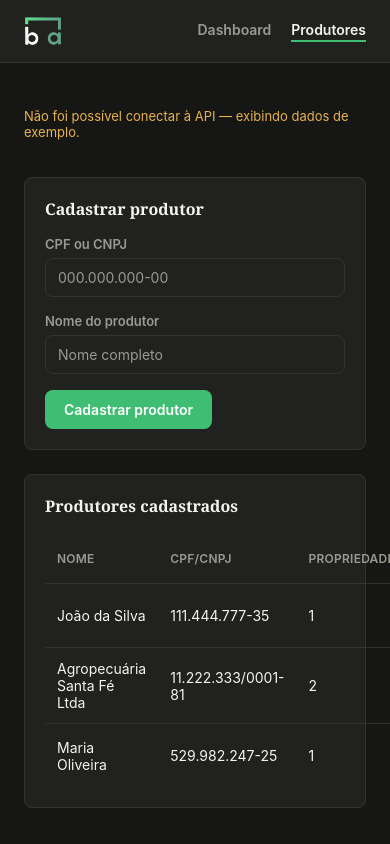
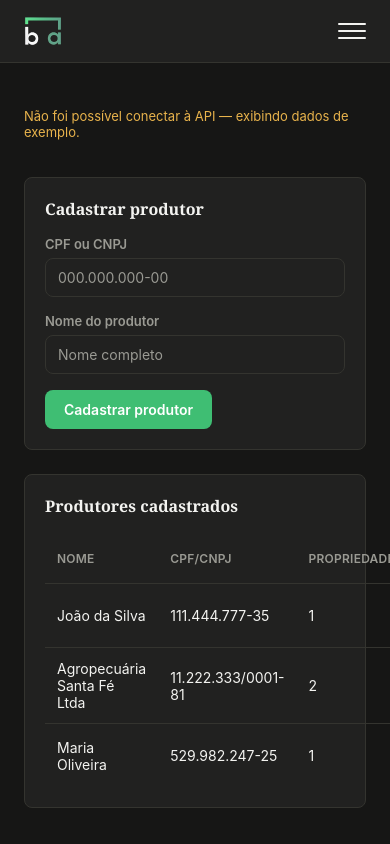
Before and after one commit to lucasdasilva182/brain-ag, a React (Vite) app in the folder frontend/: page /produtores in a window 390 px wide. Shown: the top 844 px of the page. Built offline with nearby package versions, Linux system fonts and the light colour scheme; no server answers.

Commit message:
feat(frontend): add responsive hamburger menu to navbar

```diff
--- a/frontend/src/components/organisms/NavBar.tsx
+++ b/frontend/src/components/organisms/NavBar.tsx
@@ -1,14 +1,18 @@
+import { useState } from 'react';
 import styled from 'styled-components';
 import { NavLink } from 'react-router-dom';
 import { Logo } from '../atoms/Logo';
+
+const BREAKPOINT_MOBILE = '640px';
 
 const Nav = styled.nav`
   padding: ${({ theme }) => theme.spacing(4)} ${({ theme }) => theme.spacing(6)};
   background: ${({ theme }) => theme.colors.surface};
   border-bottom: 1px solid ${({ theme }) => theme.colors.border};
+  position: relative;
 `;
 
-const NavContent = styled.nav`
+const NavContent = styled.div`
   max-width: 1200px;
   margin: 0 auto;
   display: flex;
@@ -23,9 +27,62 @@ const Marca = styled.div`
   gap: ${({ theme }) => theme.spacing(2)};
 `;
 
-const Links = styled.div`
+const BurgerButton = styled.button`
+  display: none;
+  flex-direction: column;
+  justify-content: center;
+  gap: 5px;
+  width: 28px;
+  height: 28px;
+  background: none;
+  border: none;
+  cursor: pointer;
+  padding: 0;
+
+  span {
+    display: block;
+    height: 2px;
+    width: 100%;
+    background: ${({ theme }) => theme.colors.text};
+    border-radius: 2px;
+    transition:
+      transform 0.2s ease,
+      opacity 0.2s ease;
+  }
+
+  @media (max-width: ${BREAKPOINT_MOBILE}) {
+    display: flex;
+  }
+`;
+
+const Links = styled.div<{ $open: boolean }>`
   display: flex;
+  align-items: center;
   gap: ${({ theme }) => theme.spacing(5)};
+
+  @media (max-width: ${BREAKPOINT_MOBILE}) {
+    position: absolute;
+    top: 100%;
+    left: 0;
+    right: 0;
+    flex-direction: column;
+    align-items: stretch;
+    gap: 0;
+    background: ${({ theme }) => theme.colors.surface};
+    border-bottom: 1px solid ${({ theme }) => theme.colors.border};
+    max-height: ${({ $open }) => ($open ? '300px' : '0')};
+    overflow: hidden;
+    transition: max-height 0.2s ease;
+
+    a {
+      padding: ${({ theme }) => theme.spacing(4)} ${({ theme }) => theme.spacing(6)};
+      border-bottom: 1px solid ${({ theme }) => theme.colors.border};
+    }
+
+    a:last-child {
+      border-bottom: none;
+    }
+  }
 `;
 
 const StyledNavLink = styled(NavLink)`
@@ -48,17 +105,32 @@ const StyledNavLink = styled(NavLink)`
 `;
 
 export function NavBar() {
+  const [menuAberto, setMenuAberto] = useState(false);
+
   return (
     <Nav>
       <NavContent>
         <Marca>
           <Logo size={30} />
         </Marca>
-        <Links>
-          <StyledNavLink to="/" end>
+
+        <BurgerButton
+          onClick={() => setMenuAberto((aberto) => !aberto)}
+          aria-label="Abrir menu de navegação"
+          aria-expanded={menuAberto}
+        >
+          <span />
+          <span />
+          <span />
+        </BurgerButton>
+
+        <Links $open={menuAberto}>
+          <StyledNavLink to="/" end onClick={() => setMenuAberto(false)}>
             Dashboard
           </StyledNavLink>
-          <StyledNavLink to="/produtores">Produtores</StyledNavLink>
+          <StyledNavLink to="/produtores" onClick={() => setMenuAberto(false)}>
+            Produtores
+          </StyledNavLink>
         </Links>
       </NavContent>
     </Nav>
```
